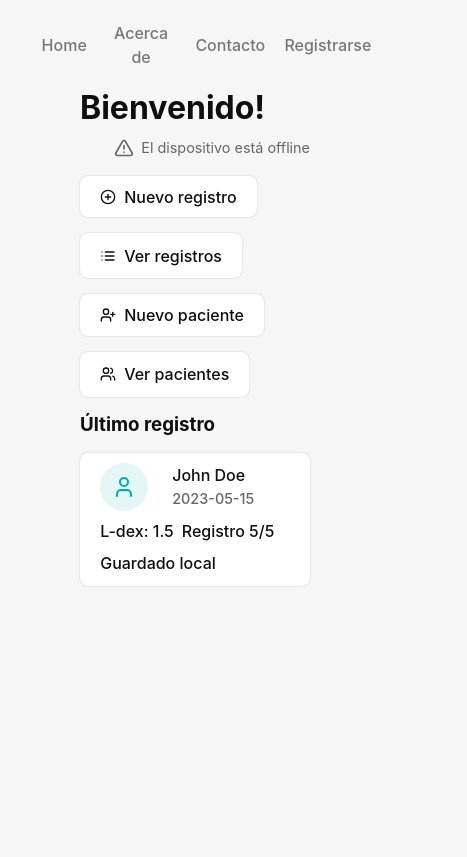
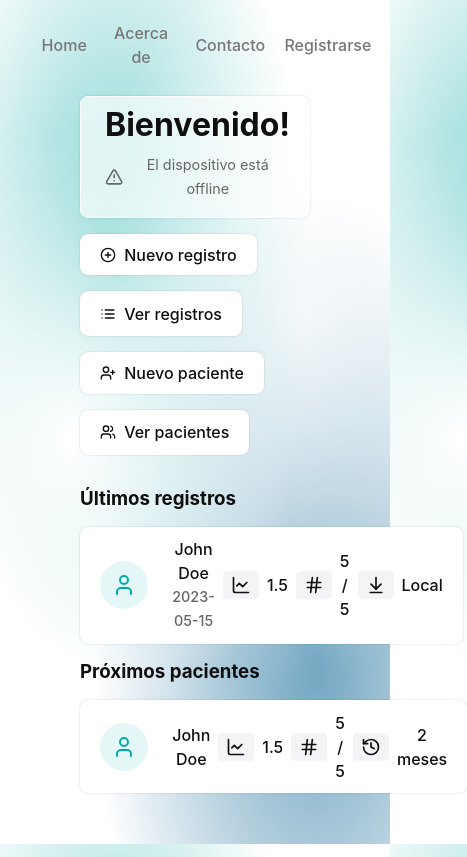
Before and after one commit to ivo-su/LymSense-app, a React (Vite) app: page / in a window 390 px wide. Shown: the whole page, 467 px wide, since content can reach past the window. Built offline with nearby package versions, Linux system fonts and the light colour scheme.

Commit message:
Styling and responsive

```diff
--- a/package.json
+++ b/package.json
@@ -8,6 +8,7 @@
     "build": "tsc && vite build",
     "tauri": "tauri",
     "python": "./src-py/venv/bin/python src-py/main.py",
+    "cargo":"source $HOME/.cargo/env",
     "dev": "concurrently \"npm run python\" \"npm run tauri dev\""
   },
   "dependencies": {
--- a/src/App.css
+++ b/src/App.css
@@ -12,12 +12,25 @@
   -webkit-font-smoothing: antialiased;
   -moz-osx-font-smoothing: grayscale;
   -webkit-text-size-adjust: 100%;
+  background-color:hsla(345,0%,100%,1);
+background-image:
+radial-gradient(at 76% 37%, hsla(205,0%,100%,0.7) 0px, transparent 50%),
+radial-gradient(at 18% 52%, hsla(205,0%,100%,1) 0px, transparent 50%),
+radial-gradient(at 81% 78%, hsla(201,96%,29%,0.57) 0px, transparent 50%),
+radial-gradient(at 30% 31%, hsla(178,100%,33%,0.53) 0px, transparent 50%);
+  background-size: cover;
+  background-repeat: no-repeat;
+  background-attachment: fixed;
+  min-height: 100vh;
 }
+
 
 body {
   margin: 0;
   padding: 0;
+  min-height: 100vh;
 }
+
 /* @media (prefers-color-scheme: dark) {
   :root {
     color: #f6f6f6;
@@ -49,6 +62,21 @@ h1, h2, h3, h4, h5, h6{
   margin: 0;
 }
 
+.box{
+  background-color: #ffffffa8;
+  border-radius: 8px;
+  border: 1px solid #fff;
+  padding: 1em 1.5em;
+  backdrop-filter: blur(10px);
+  box-shadow: 0 0 2px 0 rgba(0, 0, 0, 0.2);
+}
+
+canvas{
+  display: block;
+  transition: none !important;
+  /* margin: 0 auto !important; */
+}
+
 .container {
   margin: 0;
   padding-top: 2em;
@@ -58,12 +86,14 @@ h1, h2, h3, h4, h5, h6{
   justify-content: center;
   text-align: center;
 }
+
 .content{
   display: flex;
   flex-direction: column;
   margin: 0 auto;
   width: 100%;
-  max-width: 100vw;
+  /* max-width: 100vw; */
+  max-width: 1500px;
   padding: 4em 5em;
   box-sizing: border-box;
   min-width: 0;
@@ -331,3 +361,62 @@ form.col{
   color: #00AAA5;
   background-color: #00AAA51A;
 }
+
+.graph-container{
+  position: relative;
+  height: 400px;
+  width: 800px;
+  margin: 0 auto;
+}
+
+.patient-overview {
+  display: flex;
+  flex-direction: row;
+  justify-content: space-between;
+  align-items: stretch;
+  gap: 1em;
+}
+
+.patient-info {
+  display: flex;
+  flex-direction: column;
+  justify-content: start;
+  align-items: start;
+  gap: 1em;
+  padding: 2em;
+}
+
+@media (max-width: 1500px) {
+  .graph-container{
+  /* height: 200px; */
+    width: 600px;
+  }
+}
+
+@media (max-width: 1200px) {
+  .graph-container{
+  /* height: 200px; */
+    width: 400px;
+  }
+}
+
+@media (max-width: 900px) {
+  .patient-overview {
+    flex-wrap: wrap;
+  }
+
+  .patient-info {
+    display: grid;
+    grid-template-columns: repeat(3, minmax(0, 1fr));
+    align-items: center;
+    width: 100%;
+    box-sizing: border-box;
+    gap: 1em;
+
+    padding: 1em 1.5em;
+  }
+
+  .patient-info h3 {
+    grid-column: 1 / -1;
+  }
+}
--- a/src/components/LineGraph.jsx
+++ b/src/components/LineGraph.jsx
@@ -1,22 +1,60 @@
 import { Line } from 'react-chartjs-2'
 import { Chart as ChartJS, CategoryScale, LinearScale, PointElement, LineElement, Title, Tooltip, Legend} from 'chart.js'
+ChartJS.defaults.transitions.resize.animation.duration = 0;
 
 ChartJS.register(CategoryScale, LinearScale, PointElement, LineElement, Title, Tooltip, Legend)
 
 function LineGraph(){
-  const options = {}
+  const options = {
+    responsive: true,
+    animation: false,
+    maintainAspectRatio: false,
+    resizeDelay: 0,
+    transitions: {
+      resize: {
+        animation: false
+      }
+    },
+    // aspectRatio: 2,
+    plugins: {
+      legend: {
+        display: false
+      }
+    },
+    scales: {
+      x: {
+        title: {
+          display: true,
+          text: 'Número de registro'
+        }
+      },
+      y: {
+        title: {
+          display: true,
+          text: 'L-dex'
+        }
+      }
+    }
+  }
   const data = {
-    labels: ['Registro 1', 'Registro 2', 'Registro 3', 'Registro 4', 'Registro 5'],
+    labels: [1,2,3,4,5],
     datasets: [
       {
         label: 'L-dex',
-        data: [1.4, 5.2, 9.1, 14.8, 24.3]
+        data: [1.4, 5.2, 9.1, 14.8, 24.3],
+        borderColor: '#00AAA5',
+        backgroundColor: '#00AAA5',
+        pointBackgroundColor: '#00AAA5'
       }
     ]
   }
 
   return <>
-    <Line  options={options} data={data}/>
+    <Line
+      options={options}
+      data={data}
+      style={{ display: 'block', width: '100%', height: '100%' }}
+    />
   </>
 }
 
--- a/src/components/SelectInput.jsx
+++ b/src/components/SelectInput.jsx
@@ -82,10 +82,15 @@ function SelectInput({ options = [], value, defaultValue, onChange, placeholder
 const styles = {
 	container: { position: 'relative', width: '100%', maxWidth: 320, fontFamily: 'inherit' },
 	trigger: {
-		alignItems: 'center', background: '#fff', border: '1px solid #cbd5e1', borderRadius: 6,
+		alignItems: 'center', background: 'none', border: 'none', borderRadius: 6,
 		boxSizing: 'border-box', cursor: 'pointer', display: 'flex', font: 'inherit', justifyContent: 'space-between',
-		minHeight: 42, padding: '10px 12px', textAlign: 'left', width: '100%',
+		minHeight: 0, padding: '0', textAlign: 'left', width: '100%',
 	},
+	// trigger: {
+	// 	alignItems: 'center', background: '#fff', border: '1px solid #cbd5e1', borderRadius: 6,
+	// 	boxSizing: 'border-box', cursor: 'pointer', display: 'flex', font: 'inherit', justifyContent: 'space-between',
+	// 	minHeight: 42, padding: '10px 12px', textAlign: 'left', width: '100%',
+	// },
 	placeholder: { color: '#64748b' },
 	value: { color: '#0f172a' },
 	arrow: { color: '#475569', fontSize: 18, lineHeight: 1, transition: 'transform 150ms ease',  display: 'flex', alignItems: 'center' },
--- a/src/pages/Home.jsx
+++ b/src/pages/Home.jsx
@@ -1,4 +1,4 @@
-import { LuCirclePlus, LuList, LuTriangleAlert, LuUser, LuUserPlus, LuUsers } from "react-icons/lu";
+import { LuAlignEndHorizontal, LuArrowDownToLine, LuChartLine, LuCirclePlus, LuHash, LuHistory, LuList, LuTriangleAlert, LuUser, LuUserPlus, LuUsers } from "react-icons/lu";
 import { getPatients } from "../dev/getFakeData";
 import { useEffect, useState } from "react";
 import Modal from "../components/Modal";
@@ -14,7 +14,7 @@ useEffect(() => {
 
   return (
     <>
-      <div style={{display: 'flex', justifyContent: 'start', alignItems: 'center', gap: "1em"}}>
+      <div className="box" style={{display: 'flex', justifyContent: 'start', alignItems: 'center', gap: "1em"}}>
         <h1 style={{ textAlign: 'start'}}>Bienvenido!</h1>
         <span style={{ margin: "0 0 0 auto", fontSize: '0.9em', color: '#666', display: 'flex', alignItems: 'center', gap: "0.5em" }}><LuTriangleAlert size={20} /> El dispositivo está offline</span>
       </div>
@@ -25,7 +25,9 @@ useEffect(() => {
         <Link to="/patients" className="btn"><LuUsers />Ver pacientes</Link>
       </div>
 
-      <h3 style={{ textAlign: 'start'}}>Último registro</h3>
+      <div style={{display: 'flex', flexDirection:'row', justifyContent: 'space-between', alignItems: 'stretch', gap: "1em", marginTop: "1em"}}>
+        <div style={{display: 'flex', flexDirection:'column', justifyContent: 'start', alignItems: 'stretch', gap: "1em", flex: 1}}>
+          <h3 style={{ textAlign: 'start'}}>Últimos registros</h3>
           <div className="card">
             <div className="user-icon">
               <LuUser size={24} />
@@ -34,10 +36,58 @@ useEffect(() => {
               <span>John Doe</span>
               <span style={{ fontSize: '0.9em', color: '#666' }}>2023-05-15</span>
             </div>
-        <span>L-dex: 1.5</span>
-        <span>Registro 5/5</span>
-        <span>Guardado local</span>
+            <div style={{ margin: "0 0 0 auto", display: 'flex', flexDirection: 'row', gap: ".5em", justifyContent: 'center', alignItems: 'center'}}>
+              <div style={{display: 'flex', alignItems: 'center', backgroundColor: '#f3f4f6', padding: '0.25em 0.5em', borderRadius: '0.25rem', gap: '0.25em'}}>
+                <LuChartLine size={20} />
               </div>
+              1.5
+            </div>
+            <div style={{ display: 'flex', flexDirection: 'row', gap: ".5em", justifyContent: 'center', alignItems: 'center'}}>
+              <div style={{display: 'flex', alignItems: 'center', backgroundColor: '#f3f4f6', padding: '0.25em 0.5em', borderRadius: '0.25rem', gap: '0.25em'}}>
+                <LuHash size={20} />
+              </div>
+              5 / 5
+            </div>
+            <div style={{ display: 'flex', flexDirection: 'row', gap: ".5em", justifyContent: 'center', alignItems: 'center'}}>
+              <div style={{display: 'flex', alignItems: 'center', backgroundColor: '#f3f4f6', padding: '0.25em 0.5em', borderRadius: '0.25rem', gap: '0.25em'}}>
+                <LuArrowDownToLine size={20} />
+              </div>
+              Local
+            </div>
+          </div>
+        </div>
+        <div style={{display: 'flex', flexDirection:'column', justifyContent: 'start', alignItems: 'stretch', gap: "1em", flex: 1}}>
+          <h3 style={{ textAlign: 'start'}}>Próximos pacientes</h3>
+          <div className="card">
+            <div className="user-icon">
+              <LuUser size={24} />
+            </div>
+            <div style={{margin: "0 0 0 1em", display: 'flex', flexDirection: 'column', gap: "0.0em", justifyContent: 'center', alignItems: 'start'}}>
+              <Link to="/patients/1">John Doe</Link>
+            </div>
+            <div style={{ margin: "0 0 0 auto", display: 'flex', flexDirection: 'row', gap: ".5em", justifyContent: 'center', alignItems: 'center'}}>
+              <div style={{display: 'flex', alignItems: 'center', backgroundColor: '#f3f4f6', padding: '0.25em 0.5em', borderRadius: '0.25rem', gap: '0.25em'}}>
+                <LuChartLine size={20} />
+              </div>
+              1.5
+            </div>
+            <div style={{ display: 'flex', flexDirection: 'row', gap: ".5em", justifyContent: 'center', alignItems: 'center'}}>
+              <div style={{display: 'flex', alignItems: 'center', backgroundColor: '#f3f4f6', padding: '0.25em 0.5em', borderRadius: '0.25rem', gap: '0.25em'}}>
+                <LuHash size={20} />
+              </div>
+              5 / 5
+            </div>
+            <div style={{ display: 'flex', flexDirection: 'row', gap: ".5em", justifyContent: 'center', alignItems: 'center'}}>
+              <div style={{display: 'flex', alignItems: 'center', backgroundColor: '#f3f4f6', padding: '0.25em 0.5em', borderRadius: '0.25rem', gap: '0.25em'}}>
+                <LuHistory size={20} />
+              </div>
+              2 meses
+            </div>
+          </div>
+        </div>
+
+      </div>
+
 
       <Modal isOpen={isModalOpen}
         onClose={() => setIsModalOpen(false)}
--- a/src/pages/Logs.jsx
+++ b/src/pages/Logs.jsx
@@ -3,10 +3,10 @@ import SelectInput from "../components/SelectInput";
 
 function Logs(){
   return (<>
-    <div style={{display: 'flex', justifyContent: 'start', alignItems: 'center', gap: "1em"}}>
+    <div className="box" style={{display: 'flex', justifyContent: 'start', alignItems: 'center', gap: "1em"}}>
       <h1>Registros</h1>
       <span style={{margin:"0 0 0 auto"}}>Ordenar por:</span>
-      <div style={{width: "200px"}}>
+      <div style={{width: "150px"}}>
         <SelectInput options={[
           { value: 'date', label: 'Fecha' },
           { value: 'patient', label: 'Paciente' },
--- a/src/pages/Patient.jsx
+++ b/src/pages/Patient.jsx
@@ -1,3 +1,4 @@
+import { LuUser } from 'react-icons/lu';
 import Chart from '../components/Chart';
 import LineGraph from '../components/LineGraph';
 
@@ -13,34 +14,45 @@ function Patient(){
   ];
 
   return (<>
-    <h1>Paciente</h1>
+  <div className="box">
+    <h1>Historial del paciente</h1>
+  </div>
 
-    <div style={{display: 'flex', justifyContent: 'space-between', alignItems: 'start', gap: "1em"}}>
+    <div className="patient-overview">
 
 
-    <div style={{display: 'flex',flexDirection:'column', justifyContent: 'start', alignItems: 'start', gap: "1em", padding: "2em 0"}}>
+    <div className='box patient-info'>
+      <h3>Información</h3>
       <span>Nombre: John Doe</span>
       <span>Registros: 5</span>
       <span>Último registro: 2023-10-01</span>
     </div>
+    <div className="box" style={{flex: 1, minHeight:"400px"}}>
+      <h3>Gráfico de L-dex</h3>
+      <div className="graph-container">
+        <LineGraph/>
+      </div>
+    </div>
+    </div>
+    <div style={{display:"flex", flexDirection:"column", gap:".5em"}}>
+        {
+          Array(5).fill(0).map((_, index) =>
+            <div className="card" key={index}>
+              <div className="user-icon">
+                <LuUser size={24} />
+              </div>
+              <div style={{margin: "0 0 0 1em", display: 'flex', flexDirection: 'column', gap: "0.0em", justifyContent: 'center', alignItems: 'start'}}>
+                <span>John Doe</span>
+                <span style={{ fontSize: '0.9em', color: '#666' }}>2023-05-15</span>
+              </div>
+              <span>L-dex: 1.5</span>
+              <span>Registro {5 - index}/5</span>
+              <span>Guardado local</span>
+            </div>
+          )
+        }
+        </div>
 
-    <Chart
-      data={registros}
-      xKey="log_n"
-      yKey="ldex"
-      title=""
-      yAxisLabel="L-dex"
-      valueLabel="L-dex"
-      xAxisLabel="Registro"
-      formatX={(value) => String(value)}
-      tooltipFields={[
-        { key: 'date', label: 'Fecha' },
-        { key: 'ldex', label: 'L-dex', format: (value) => String(value) },
-      ]}
-      />
-      </div>
-
-      <LineGraph/>
   </>)
 }
 
--- a/src/pages/Patients.jsx
+++ b/src/pages/Patients.jsx
@@ -4,8 +4,10 @@ import { Link } from "react-router";
 
 function Patients(){
   return(<>
+  <div className="box" style={{display: 'flex', flexDirection: 'column', justifyContent: 'start', alignItems: 'start', gap: "1em"}}>
+
     <h1>Pacientes</h1>
-    <div style={{display: 'flex', justifyContent: 'start', alignItems: 'center', gap: "1em"}}>
+    <div style={{display: 'flex', justifyContent: 'start', alignItems: 'center', gap: "1em", width: "100%"}}>
       <input type="text" placeholder="Buscar paciente..." />
       <button className="btn" style={{alignSelf: 'stretch'}}><LuSearch size={18} /></button>
       <span style={{margin:"0 0 0 auto"}}>Ordenar por:</span>
@@ -17,6 +19,7 @@ function Patients(){
         ]} defaultValue="name-asc" />
       </div>
     </div>
+  </div>
     <div className="grid-2">
     {
       Array(5).fill(0).map((_, index) =>
```
Lines whose indentation alone changed are shown as unchanged.
